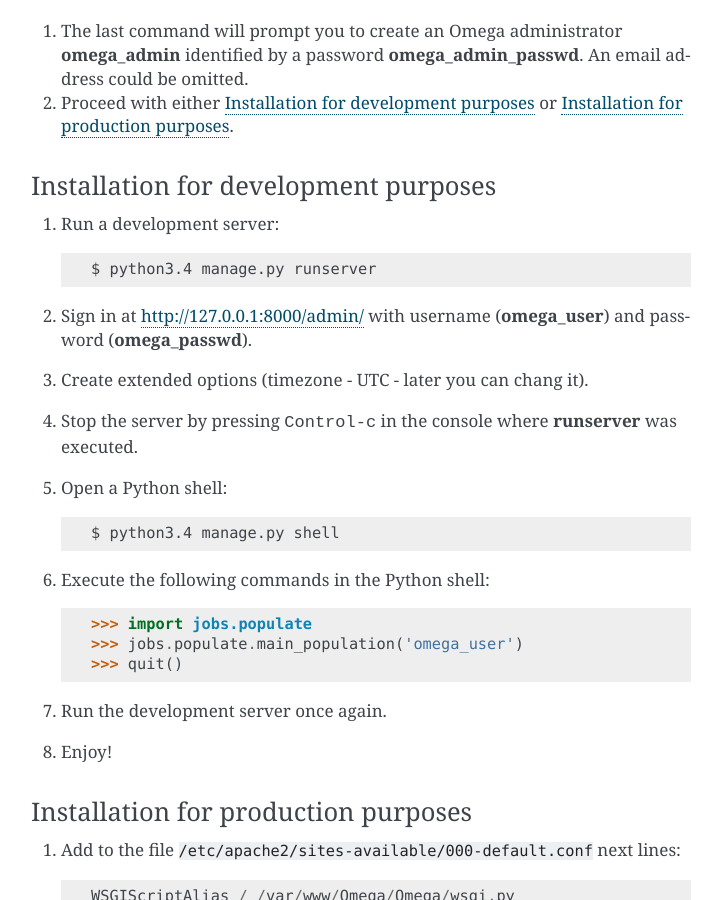
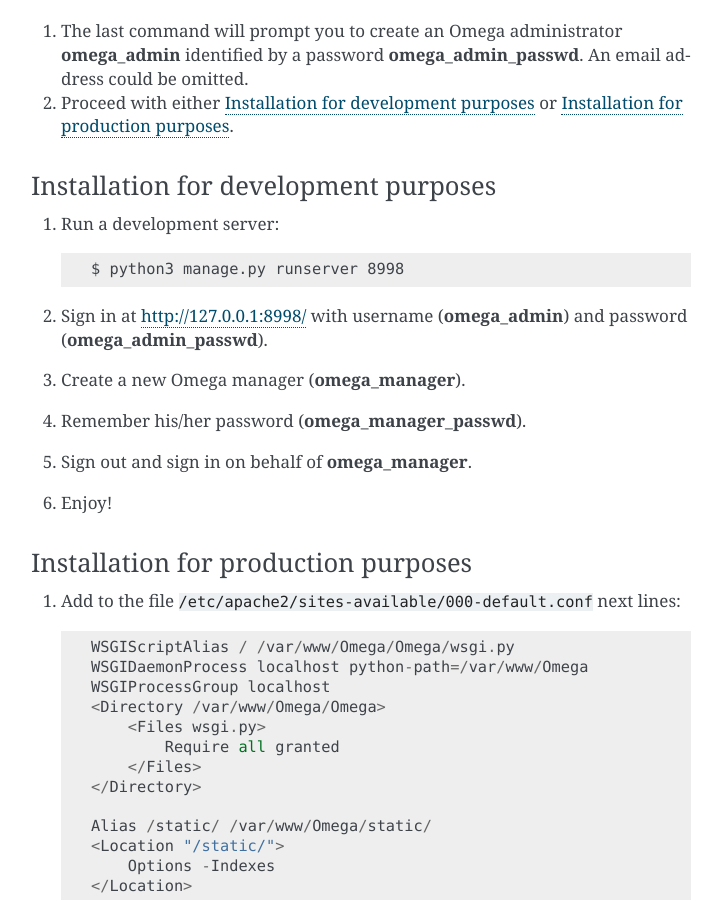
Before and after one commit to ldv-klever/klever, a Sphinx documentation site: the page built from Omega/docs/install.rst, in a window 1280 px wide and 900 px high, scrolled down 856 px. Shown: the whole window, without its empty margins (389-1111 px from the left). Built offline with Sphinx 7.4.7, drawn with Linux system fonts in a browser that asks for light colours.

Commit message:
Fix installation of development server of Omega

```diff
--- a/Omega/docs/install.rst
+++ b/Omega/docs/install.rst
@@ -46,22 +46,12 @@ Installation for development purposes
 
 #. Run a development server::
 
-    $ python3.4 manage.py runserver
+    $ python3 manage.py runserver 8998
 
-#. Sign in at `<http://127.0.0.1:8000/admin/>`_ with username (**omega_user**) and password (**omega_passwd**).
-#. Create extended options (timezone - UTC - later you can chang it).
-#. Stop the server by pressing :kbd:`Control-c` in the console where :program:`runserver` was executed.
-#. Open a Python shell::
-
-    $ python3.4 manage.py shell
-
-#. Execute the following commands in the Python shell::
-
-     >>> import jobs.populate
-     >>> jobs.populate.main_population('omega_user')
-     >>> quit()
-
-#. Run the development server once again.
+#. Sign in at `<http://127.0.0.1:8998/>`_ with username (**omega_admin**) and password (**omega_admin_passwd**).
+#. Create a new Omega manager (**omega_manager**).
+#. Remember his/her password (**omega_manager_passwd**).
+#. Sign out and sign in on behalf of **omega_manager**.
 #. Enjoy!
 
 .. _production-install:
```
